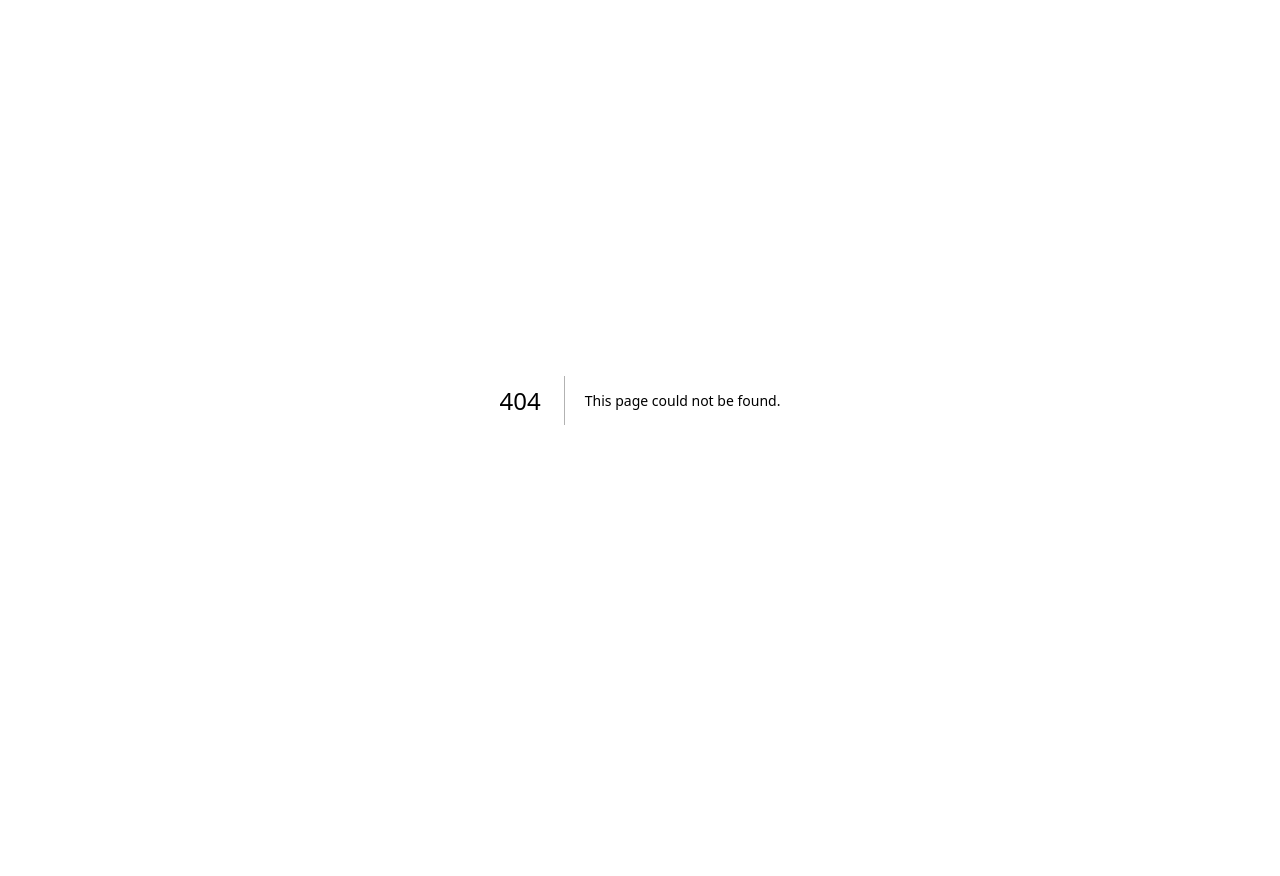
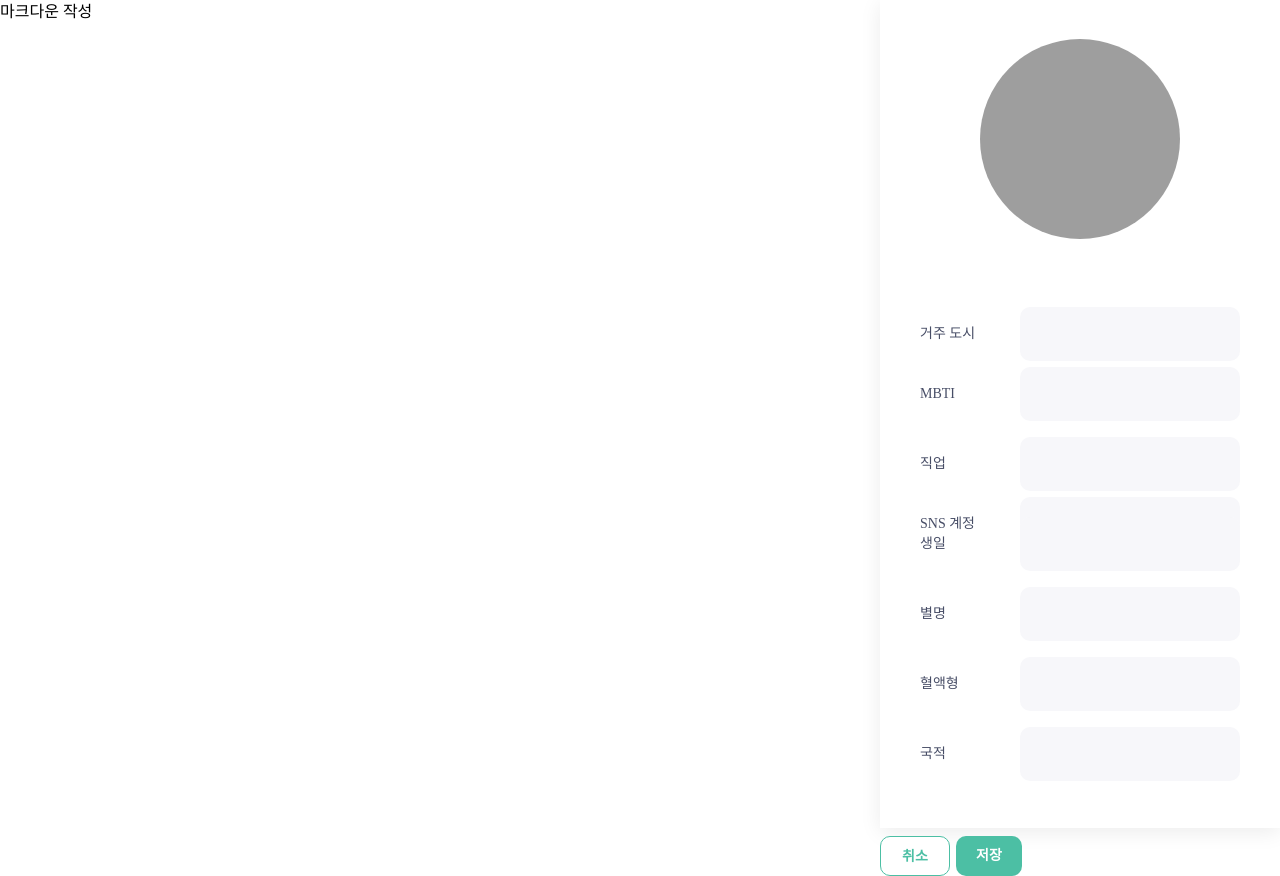
Before and after one commit to i-trust-you/wikid, a Next.js app: page /wiki in a window 1280 px wide. Before the commit this address had no page. Before the commit the page ends 800 px from the top, so only its background shows below. Built offline with nearby package versions, Linux system fonts and the light colour scheme; grey boxes are pictures that could not be loaded; a web font is replaced by a local one.

Commit message:
feat : MyWikiPage UI

```diff
--- /dev/null
+++ b/app/wiki/page.tsx
@@ -0,0 +1,96 @@
+"use client";
+
+import { useRouter } from "next/navigation";
+
+import Button from "@/_components/common/Button";
+import Form from "@/_components/general/Form";
+
+const MyWikiPage = () => {
+	const router = useRouter();
+	const handleCancle = () => {
+		confirm("정보가 저장되지 않았습니다. 취소하시겠습니까?");
+		router.push("/wiki");
+	};
+	return (
+		<>
+			{/* <div className="m-auto flex w-[335px] flex-col tablet:w-[624px] desktop:w-[860px]">
+				<div className="flex flex-col gap-6 tablet:gap-8">
+					<div className="flex justify-between">
+						<h1 className="text-3xl font-semibold text-gray-500 tablet:text-5xl">이름</h1> */}
+			{/* // TODO: onClick - 본인 : 수정기능(프로필 까지), 다른 유저 : 위키 내용만 변경 가능  */}
+			{/* <div className="h-[43px] w-[120px] tablet:h-[45px] tablet:w-[160px]">
+							<Button href="/wiki">위키 참여하기</Button>
+						</div>
+					</div>
+					<BackLink>test</BackLink>
+				</div>
+			</div> */}
+
+			<Form onSubmit={(data) => console.log(data)}>
+				<div className="flex justify-between">
+					{/* // TODO: 마크다운 부분 */}
+					<div>마크다운 작성</div>
+					<div className="flex flex-col gap-1 tablet:gap-[6px] desktop:gap-2">
+						<div className="shadow-basic flex h-[511px] w-[335px] flex-col tablet:h-[388px] tablet:w-[624px] desktop:h-[828px] desktop:w-[400px]">
+							<div className="m-auto h-[62px] w-[62px] tablet:h-[71px] tablet:w-[71px] desktop:h-[200px] desktop:w-[200px]">
+								<Form.Input.Image id="pofile" />
+							</div>
+							<div className="m-auto flex h-[384px] w-[268px] flex-col gap-4 rounded-[10px] text-xs font-normal text-gray-400 tablet:h-[228px] tablet:w-[592px] tablet:flex-row tablet:gap-10 tablet:text-md desktop:h-[472px] desktop:w-[320px] desktop:flex-col desktop:gap-4">
+								<div className="flex h-[184px] flex-col gap-4">
+									<div className="flex h-[34px] items-center justify-between gap-2 tablet:gap-4 desktop:gap-5">
+										<Form.Label for="city">거주 도시</Form.Label>
+										<Form.Input.Text id="city" />
+									</div>
+									<div className="flex items-center justify-between gap-2 tablet:gap-4 desktop:gap-5">
+										<Form.Label for="mbti">MBTI</Form.Label>
+										<Form.Input.Text id="mbti" />
+									</div>
+									<div className="flex items-center justify-between gap-2 tablet:gap-4 desktop:gap-5">
+										<Form.Label for="job">직업</Form.Label>
+										<Form.Input.Text id="job" />
+									</div>
+									<div className="flex h-[34px] items-center justify-between gap-2 tablet:gap-4 desktop:gap-5">
+										<Form.Label for="sns">SNS 계정</Form.Label>
+										<Form.Input.Text id="sns" />
+									</div>
+								</div>
+								<div className="flex h-[184px] flex-col gap-4">
+									<div className="flex items-center justify-between gap-2 tablet:gap-4 desktop:gap-5">
+										<Form.Label for="birthday">생일</Form.Label>
+										<Form.Input.Text id="birthday" />
+									</div>
+									<div className="flex items-center justify-between gap-2 tablet:gap-4 desktop:gap-5">
+										<Form.Label for="nickname">별명</Form.Label>
+										<Form.Input.Text id="nickname" />
+									</div>
+									<div className="flex items-center justify-between gap-2 tablet:gap-4 desktop:gap-5">
+										<Form.Label for="bloodtype">혈액형</Form.Label>
+										<Form.Input.Text id="bloodtype" />
+									</div>
+									<div className="flex items-center justify-between gap-2 tablet:gap-4 desktop:gap-5">
+										<Form.Label for="nationality">국적</Form.Label>
+										<Form.Input.Text id="nationality" />
+									</div>
+								</div>
+							</div>
+						</div>
+
+						{/* TODO: mobile-tablet: 최상에 위치 / desktop : 하단에 위치 */}
+						<div className="flex gap-[6px]">
+							<div className="h-10 w-[70px] text-center">
+								<Button style="outline" onClick={handleCancle}>
+									취소
+								</Button>
+							</div>
+							<div className="h-10 w-[70px]">
+								<Form.Submit>저장</Form.Submit>
+							</div>
+						</div>
+					</div>
+				</div>
+			</Form>
+		</>
+	);
+};
+
+export default MyWikiPage;
```
